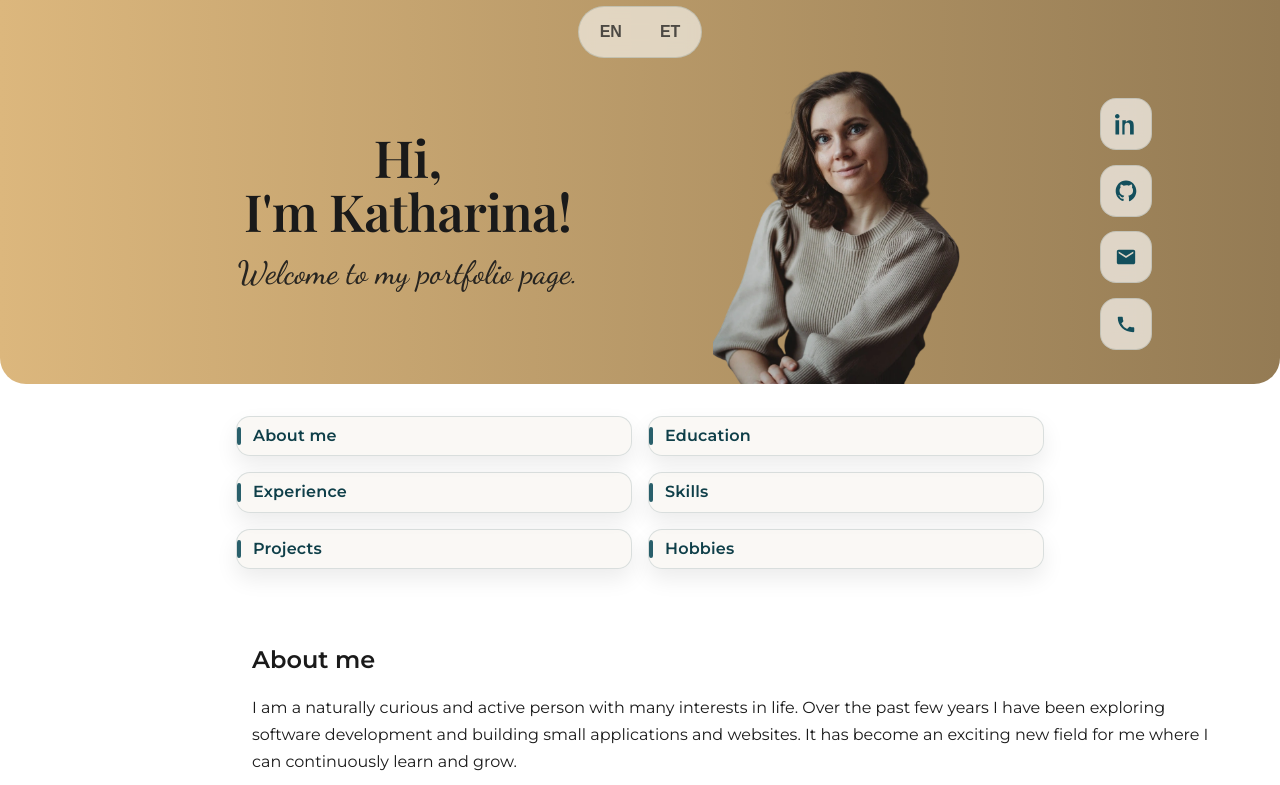
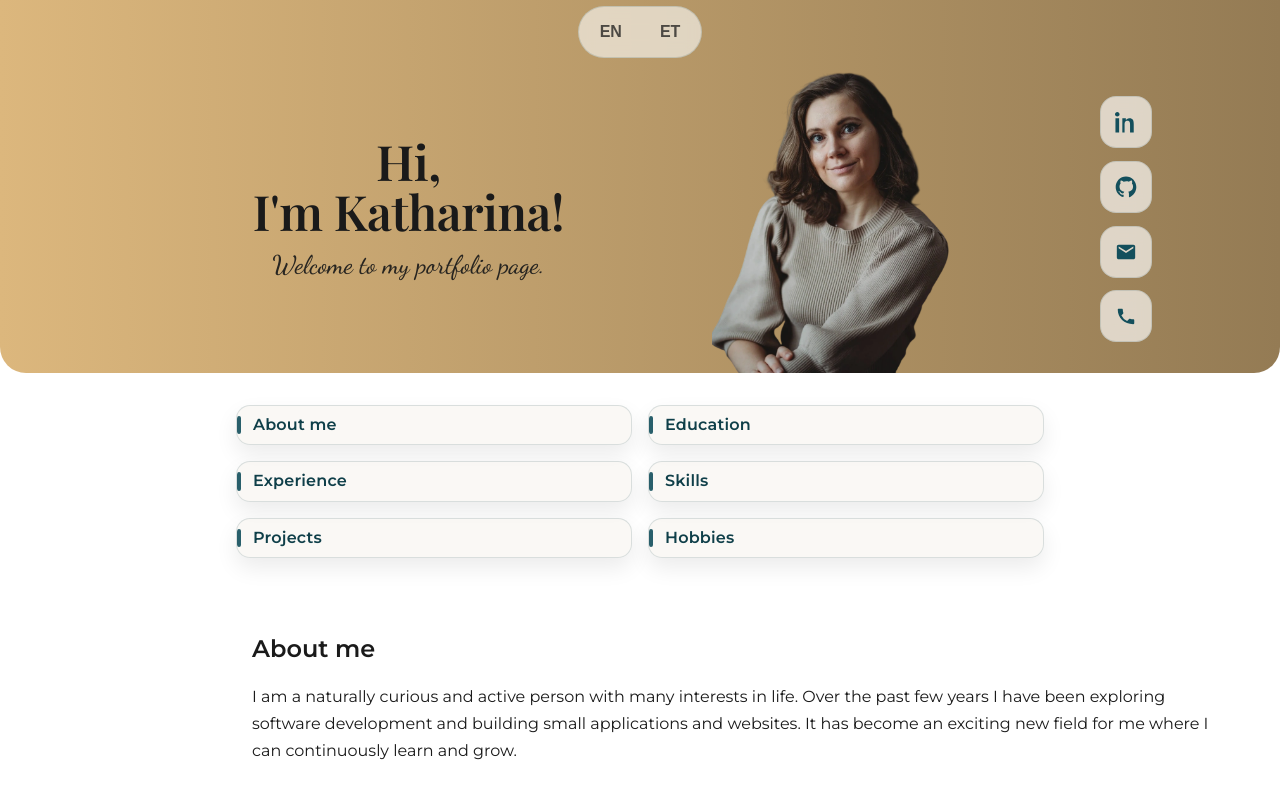
Before and after one commit to KatharinaMat/my-portfolio, a Nuxt app: page / in a window 1280 px wide. Shown: the top 785 px of the page. Built offline with nearby package versions, Linux system fonts and the light colour scheme.

Commit message:
desktop hero.css scaling

```diff
--- a/app/assets/css/hero.css
+++ b/app/assets/css/hero.css
@@ -231,17 +231,6 @@
     gap: 0.5rem;
   }
 
-  .hero-socials .icon-btn {
-    width: 28px;
-    height: 28px;
-    border-radius: 12px;
-  }
-
-  .hero-socials .icon-btn svg {
-    width: 10px;
-    height: 10px;
-  }
-
   .hero-nav-section {
     padding-top: 0.35rem;
   }
@@ -269,46 +258,47 @@
 
 @media (min-width: 860px) {
   .hero {
-    padding-top: 0.35rem;
+    padding-top: clamp(0.25rem, 0.5vw, 0.45rem);
     padding-bottom: 0;
   }
 
   .hero-topbar {
-    padding-bottom: 0.4rem;
+    padding-bottom: clamp(0.25rem, 0.7vw, 0.45rem);
   }
 
   .hero .container {
-    max-width: 1100px;
+    max-width: 68.75rem; /* 1100px */
     padding-left: clamp(1.5rem, 3vw, 2.5rem);
     padding-right: clamp(1.5rem, 3vw, 2.5rem);
   }
 
   .hero-main {
     grid-template-columns: 1.12fr 0.88fr;
-    gap: clamp(1rem, 2vw, 2rem);
-    min-height: 300px; /*in case i would like to decrease space bethwwen lang buttons and text*/
+    gap: clamp(1rem, 1.8vw, 1.8rem);
+    min-height: clamp(17rem, 24vw, 20rem);
     align-items: end;
   }
 
   .hero-text-panel {
     align-items: center;
-    padding-bottom: 1.6rem;
+    justify-content: end;
+    padding-bottom: clamp(1rem, 1.8vw, 1.5rem);
   }
 
   .hero-title {
-    font-size: clamp(2rem, 4vw, 3.3rem);
-    line-height: 1.05;
+    font-size: clamp(2.2rem, 3.8vw, 3.35rem);
+    line-height: 1.03;
   }
 
   .hero-title br {
     display: block;
-    margin-top: 0.25em;
+    margin-top: 0.18em;
   }
 
   .hero-subtitle {
-    margin-top: 1rem;
-    font-size: clamp(2rem, 2.5vw, 2rem);
-    line-height: 1.15;
+    margin-top: clamp(0.7rem, 1.2vw, 1rem);
+    font-size: clamp(1.3rem, 2vw, 2rem);
+    line-height: 1.12;
   }
 
   .hero-media-panel {
@@ -316,12 +306,13 @@
   }
 
   .portrait-wrapper {
-    gap: 1rem;
+    gap: clamp(0.75rem, 1.2vw, 1rem);
     align-items: flex-end;
   }
 
   .hero-image {
-    height: 320px;
+    height: clamp(17rem, 24vw, 20rem);
+    width: auto;
     align-items: flex-end;
   }
 
@@ -333,11 +324,11 @@
   .hero-socials .hero-social-links {
     display: flex;
     flex-direction: column;
-    gap: 0.9rem;
+    gap: clamp(0.65rem, 1vw, 0.9rem);
   }
 
   .hero-nav-section {
-    padding-top: 2rem;
+    padding-top: clamp(1.5rem, 2.5vw, 2rem);
   }
 
   .hero-nav-row {
@@ -346,9 +337,9 @@
   }
 
   .side-nav {
-    grid-template-columns: repeat(2, minmax(220px, 1fr));
-    gap: 1rem 1.2rem;
-    width: min(100%, 700px);
+    grid-template-columns: repeat(2, minmax(13.75rem, 1fr));
+    gap: clamp(0.8rem, 1.2vw, 1rem) clamp(1rem, 1.6vw, 1.2rem);
+    width: min(100%, 43.75rem); /* 700px */
   }
 
   .socials-mobile {
```
